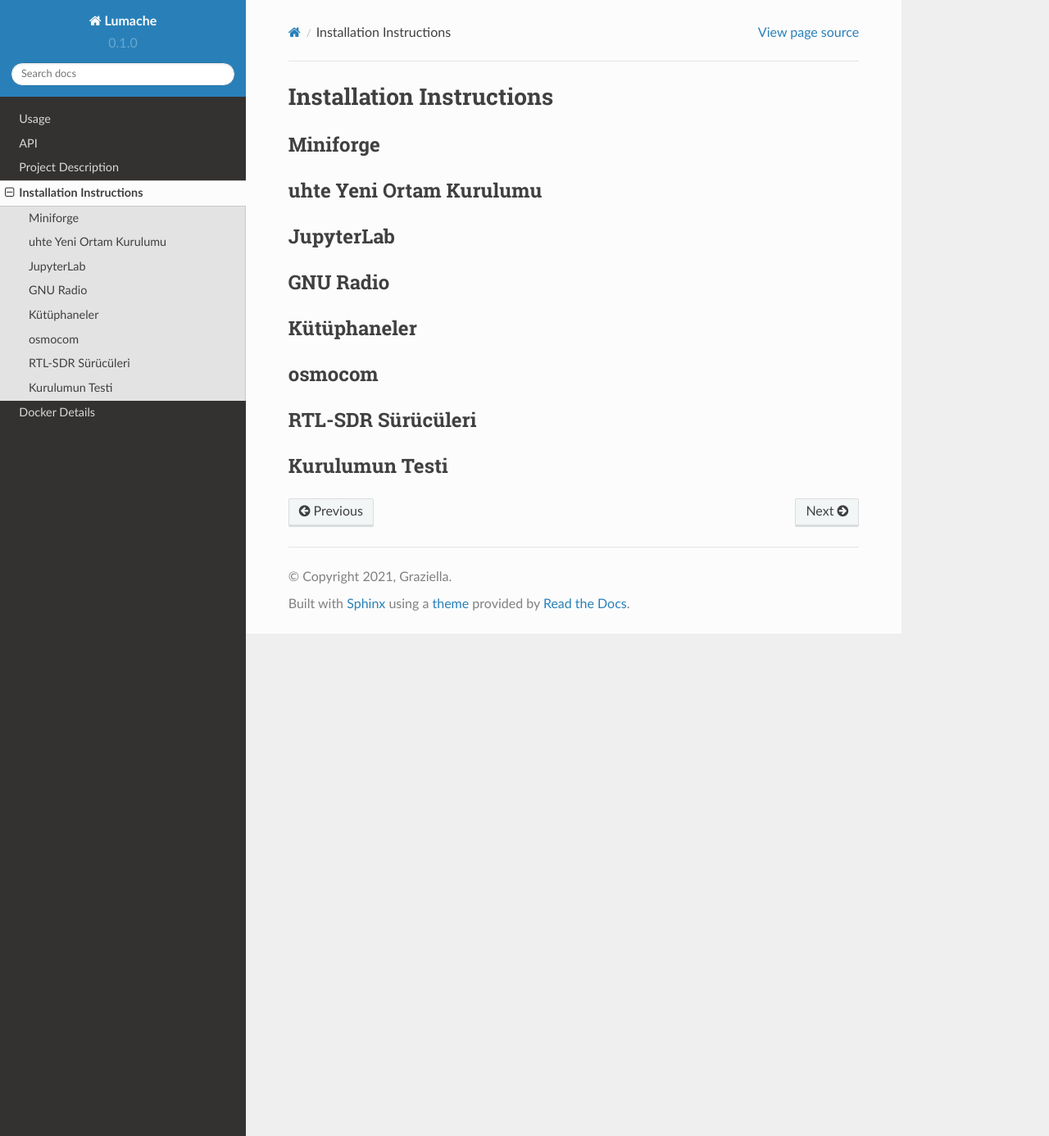
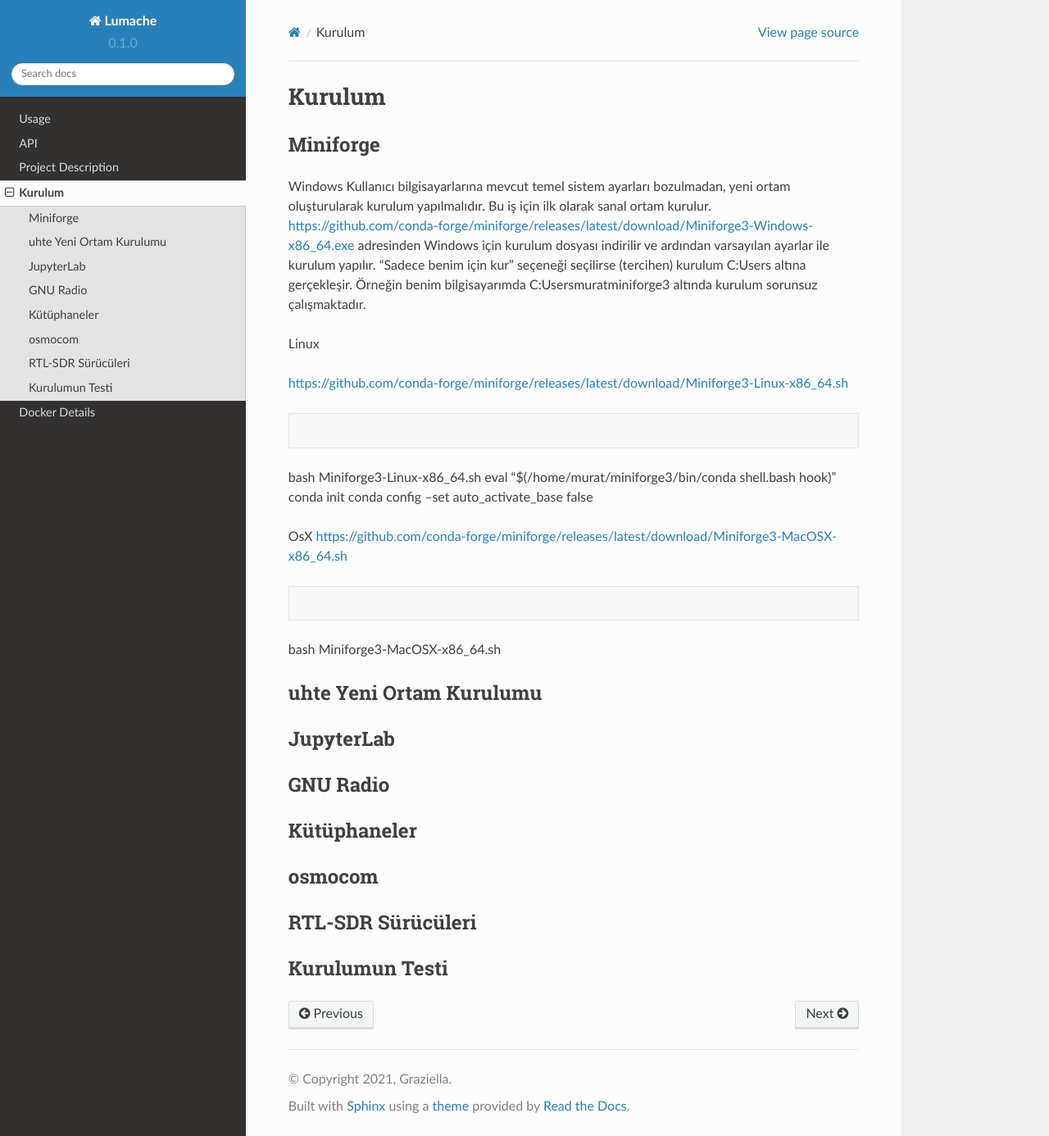
Before and after one commit to oakdemirci/rtdtutorial, a Sphinx documentation site: the page built from docs/source/installation.rst, in a window 1280 px wide and 1386 px high. Shown: the whole window at 82% size. Built offline with Sphinx 7.4.7 and the Read the Docs theme 2.0.0, drawn with Linux system fonts in a browser that asks for light colours.

Commit message:
Update installation.rst

```diff
--- a/docs/source/installation.rst
+++ b/docs/source/installation.rst
@@ -1,11 +1,32 @@
-Installation Instructions
+Kurulum
 =====
 
-.. item:
+.. _installation:
 
 Miniforge
 ------------
 
+Windows
+Kullanıcı bilgisayarlarına mevcut temel sistem ayarları bozulmadan, yeni ortam oluşturularak kurulum
+yapılmalıdır. Bu iş için ilk olarak sanal ortam kurulur. https://github.com/conda-forge/miniforge/releases/latest/download/Miniforge3-Windows-x86_64.exe adresinden Windows için kurulum dosyası indirilir ve ardından varsayılan ayarlar ile kurulum yapılır. “Sadece benim için kur” seçeneği seçilirse (tercihen) kurulum C:\Users
+altına gerçekleşir. Örneğin benim bilgisayarımda C:\Users\murat\miniforge3 altında kurulum
+sorunsuz çalışmaktadır.
+
+Linux
+
+https://github.com/conda-forge/miniforge/releases/latest/download/Miniforge3-Linux-x86_64.sh
+
+.. code-block:: console
+bash Miniforge3-Linux-x86_64.sh
+eval "$(/home/murat/miniforge3/bin/conda shell.bash hook)"
+conda init
+conda config --set auto_activate_base false
+
+OsX
+https://github.com/conda-forge/miniforge/releases/latest/download/Miniforge3-MacOSX-x86_64.sh
+
+.. code-block:: console
+bash Miniforge3-MacOSX-x86_64.sh
 
 uhte Yeni Ortam Kurulumu
 ------------
```
